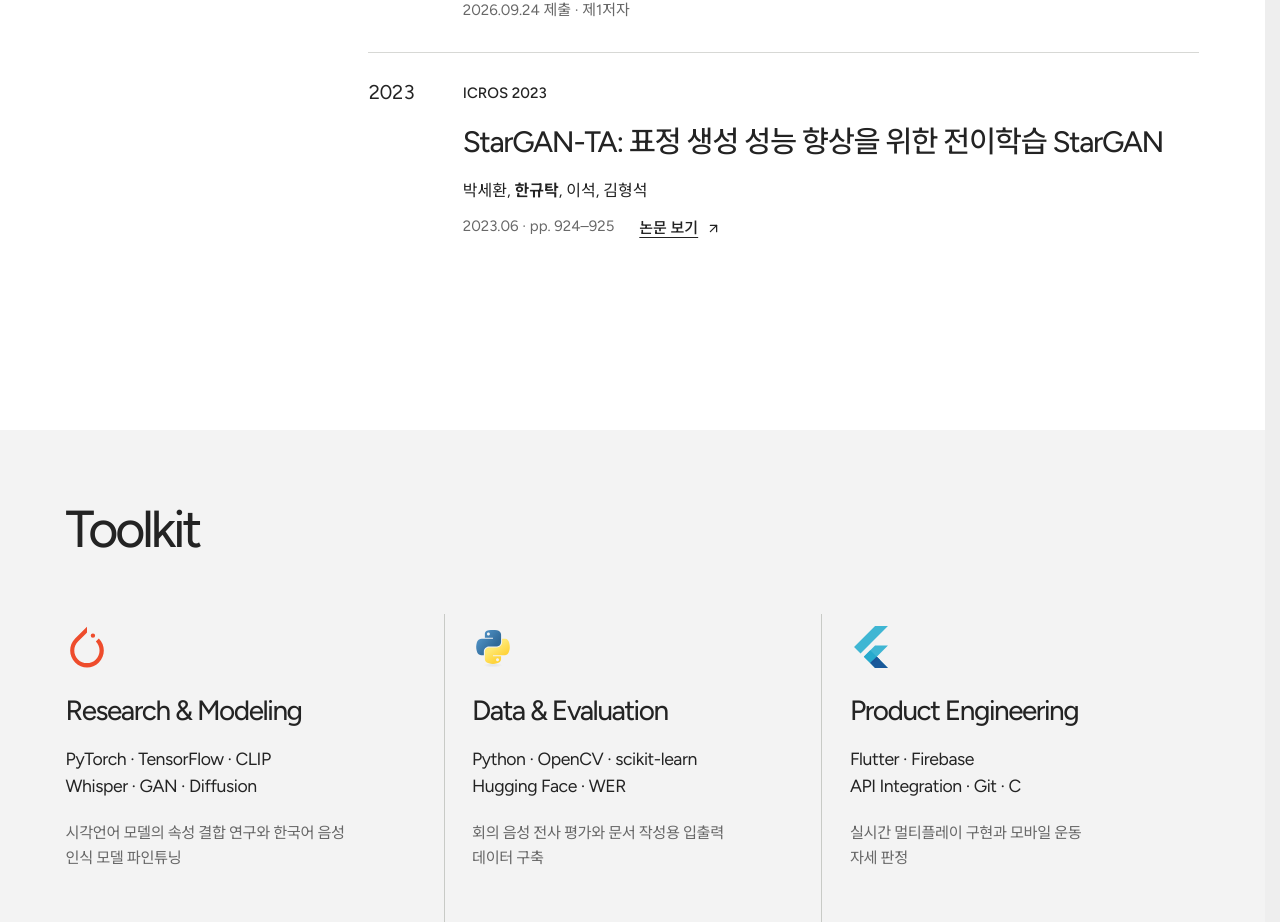
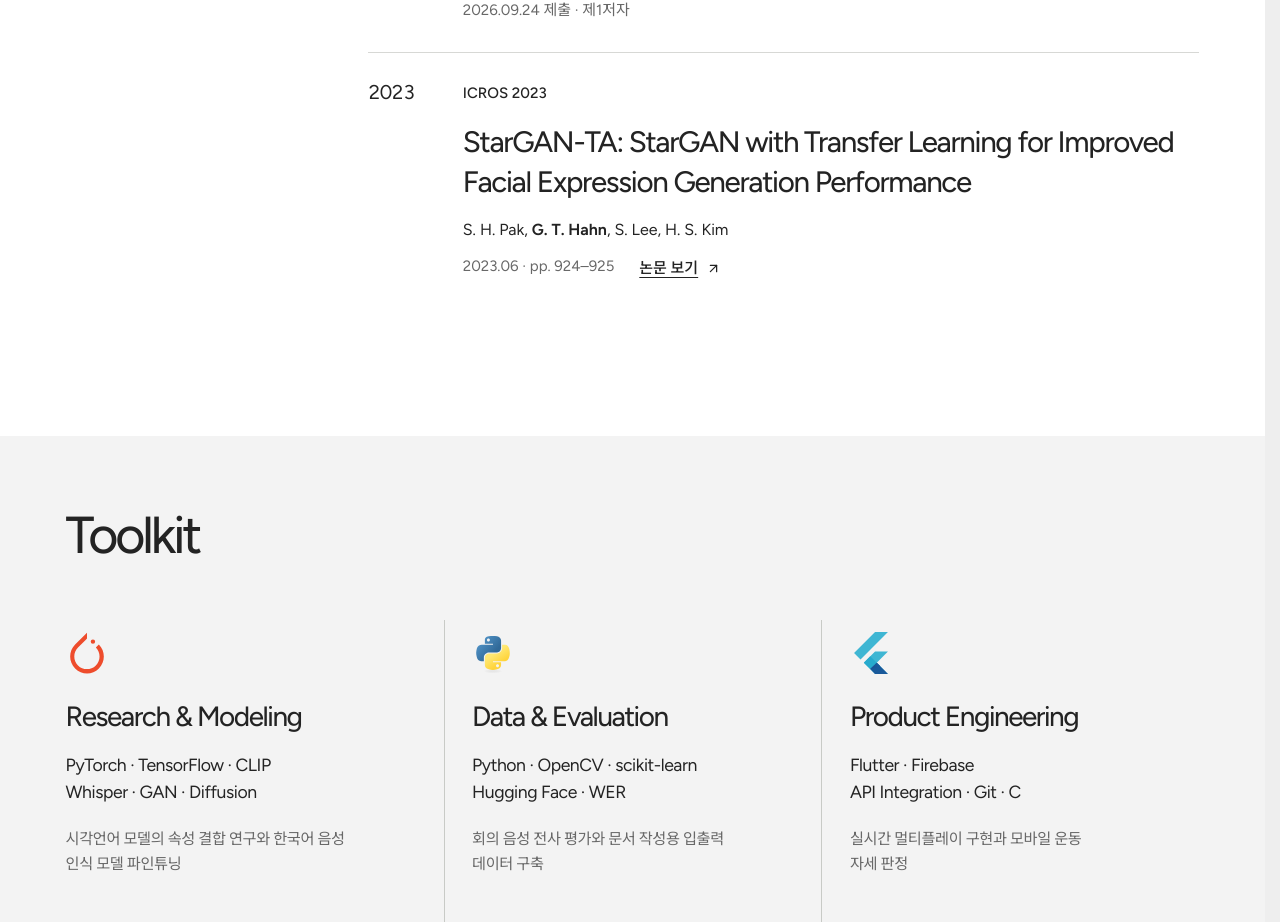
Before and after one commit to HahnGyuTak/portfolio, a React (Vite) app: page / in a window 1280 px wide. Shown: the part 2740-3662 px from the top of the page. Built offline with nearby package versions, Linux system fonts and the light colour scheme.

Commit message:
Use the English citation for StarGAN-TA

```diff
--- a/src/app/App.tsx
+++ b/src/app/App.tsx
@@ -492,6 +492,7 @@ export default function App() {
               <a
                 className="publication"
                 href={data.publication.url}
+                lang="en"
                 {...external}
               >
                 <span>
--- a/src/app/PortfolioSections.tsx
+++ b/src/app/PortfolioSections.tsx
@@ -98,9 +98,9 @@ export function PublicationsV2({ language, data }: SectionProps) {
         <article className="v2-citation">
           <span className="v2-publication-year">{publication.date.slice(0, 4)}</span>
           <div>
-            <p className="v2-venue" title={publication.venue}>ICROS 2023</p>
-            <h3 className="v2-published-title">{publication.title}</h3>
-            <Authors names={publication.authors} highlight={data.person.nameKo} lang="ko" />
+            <p className="v2-venue" lang="en" title={publication.venue}>ICROS 2023</p>
+            <h3 className="v2-published-title" lang="en">{publication.title}</h3>
+            <Authors names={publication.authors} highlight="G. T. Hahn" lang="en" />
             <div className="v2-publication-links">
               <p className="v2-publication-meta">
                 <time dateTime={publicationDate}>{publication.date}</time> · pp. {publication.pages}
--- a/src/app/content.en.json
+++ b/src/app/content.en.json
@@ -545,8 +545,8 @@
     "submittedAt": "2026.09.24"
   },
   "publication": {
-    "title": "StarGAN-TA: Transfer Learning with StarGAN for Improved Facial Expression Generation",
-    "authors": "박세환 · 한규탁 · 이석 · 김형석",
+    "title": "StarGAN-TA: StarGAN with Transfer Learning for Improved Facial Expression Generation Performance",
+    "authors": "S. H. Pak · G. T. Hahn · S. Lee · H. S. Kim",
     "venue": "38th ICROS Annual Conference (ICROS 2023)",
     "date": "2023.06",
     "pages": "924–925",
--- a/src/app/content.json
+++ b/src/app/content.json
@@ -527,9 +527,9 @@
     "submittedAt": "2026.09.24"
   },
   "publication": {
-    "title": "StarGAN-TA: 표정 생성 성능 향상을 위한 전이학습 StarGAN",
-    "authors": "박세환 · 한규탁 · 이석 · 김형석",
-    "venue": "제38회 제어로봇시스템학회 학술대회 (ICROS 2023)",
+    "title": "StarGAN-TA: StarGAN with Transfer Learning for Improved Facial Expression Generation Performance",
+    "authors": "S. H. Pak · G. T. Hahn · S. Lee · H. S. Kim",
+    "venue": "38th ICROS Annual Conference (ICROS 2023)",
     "date": "2023.06",
     "pages": "924–925",
     "url": "https://www.dbpia.co.kr/journal/articleDetail?nodeId=NODE11480637"
--- a/src/app/locale.ts
+++ b/src/app/locale.ts
@@ -38,7 +38,7 @@ export const copy = {
     closeDetails: "프로젝트 상세 닫기",
     researchStart: "2025.09 시작",
     submitted: "제출 · 제1저자",
-    conference: "제38회 제어로봇시스템학회 학술대회 · pp. 924–925",
+    conference: "38th ICROS Annual Conference · pp. 924–925",
     moteRecording: "Mote 앱의 회의 녹음 화면",
     moteSummary: "Mote 앱의 AI 회의 요약 결과 화면",
     moteCaption: "실제 앱 화면 · 녹음 및 회의 요약",
```
